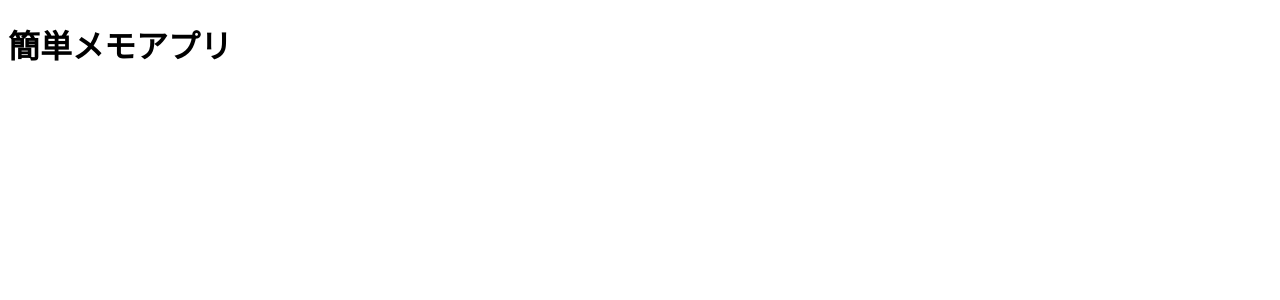
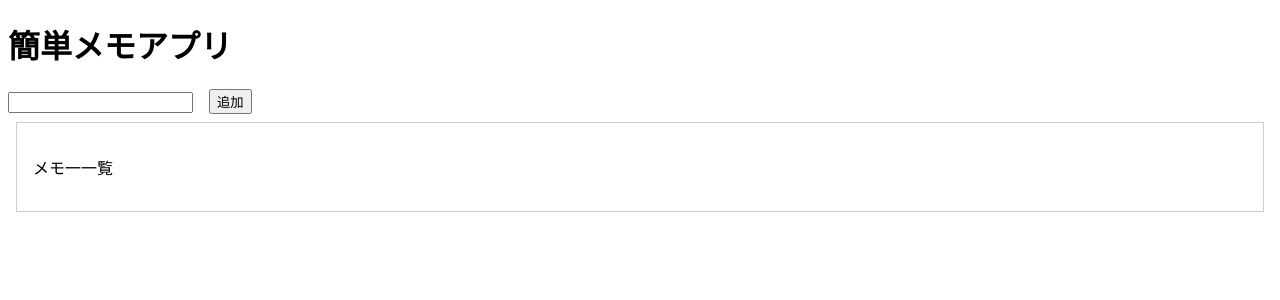
Before and after one commit to kajiharaj1/lean-react, a React (Create React App) app in the folder docker/app/react-memo/: page / in a window 1280 px wide. Shown: the top 300 px of the page. Built offline with nearby package versions, Linux system fonts and the light colour scheme.

Commit message:
メモアプリベースの作成

```diff
--- a/docker/app/react-memo/src/components/App.tsx
+++ b/docker/app/react-memo/src/components/App.tsx
@@ -1,3 +1,56 @@
-export const App = () => {
-  return <h1>簡単メモアプリ</h1>;
+import { ChangeEvent, useState, FC } from "react";
+import styled from "styled-components";
+
+export const App: FC = () => {
+  const [text, setText] = useState<string>("");
+  const [memos, setMemos] = useState<string[]>([]);
+
+  const onChangeText = (e: ChangeEvent<HTMLInputElement>) => setText(e.target.value);
+
+  const onClickAdd = () => {
+    const newMemos = [...memos];
+    newMemos.push(text);
+    setMemos(newMemos);
+    setText("");
+  };
+
+  const onClickDelete = (index: number) => {
+    const newMemos = [...memos];
+    newMemos.splice(index, 1);
+    setMemos(newMemos);
+  };
+
+  return (
+    <div>
+      <h1>簡単メモアプリ</h1>
+      <input type="text" value={text} onChange={onChangeText} />
+      <SButton onClick={onClickAdd}>追加</SButton>
+      <SContainer>
+        <p>メモ一一覧</p>
+        <ul>
+          {memos.map((memo, index) => (
+            <li key={memo}>
+              <SMemoWrapper>
+                <p>{memo}</p>
+                <SButton onClick={() => onClickDelete(index)}>削除</SButton>
+              </SMemoWrapper>
+            </li>
+          ))}
+        </ul>
+      </SContainer>
+    </div>
+  );
 };
+
+const SButton = styled.button `
+  margin-left: 16px;
+`;
+const SContainer = styled.div `
+  border: solid 1px #ccc;
+  padding: 16px;
+  margin: 8px;
+`;
+const SMemoWrapper = styled.div`
+  display: flex;
+  align-items: center;
+`;
```
